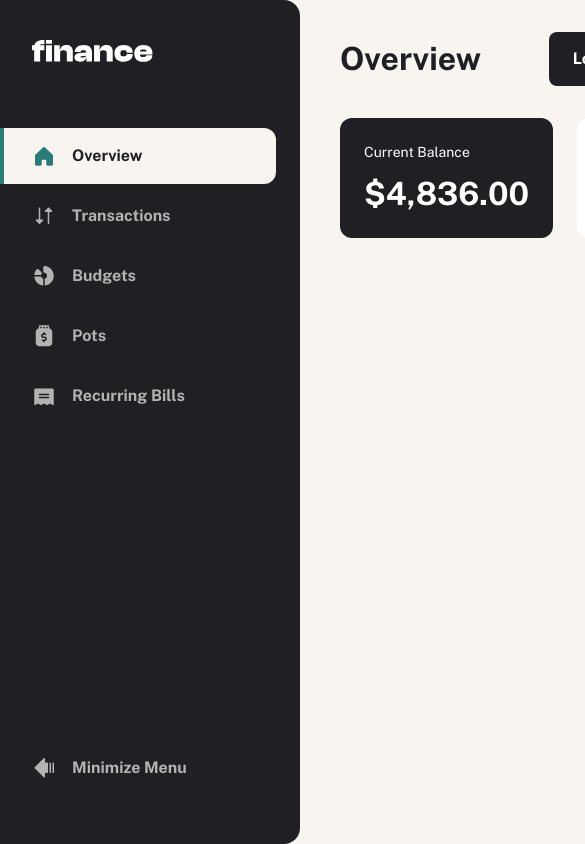
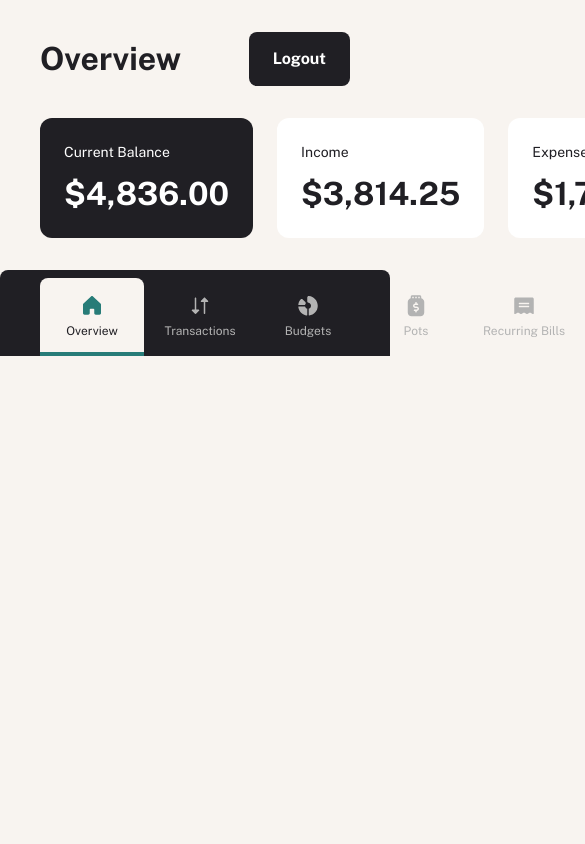
Before and after one commit to LukaG95/finance, a Next.js app: page / in a window 390 px wide. Shown: the top 844 px of the page, 585 px wide, since content can reach past the window. Built offline with nearby package versions, Linux system fonts and the light colour scheme.

Commit message:
full responsive sidebar

```diff
--- a/app/(dashboard)/layout.tsx
+++ b/app/(dashboard)/layout.tsx
@@ -2,9 +2,9 @@ import Sidebar from "@/components/layout/Sidebar";
 
 export default function MainLayout({ children }: { children: React.ReactNode }) {
   return (
-    <>
+    <main className="flex flex-col-reverse justify-end lg:flex-row h-full">
       <Sidebar />
-      <main className="w-full">{children}</main>
-    </>
+      <div className="w-full">{children}</div>
+    </main>
   );
 }
--- a/app/layout.tsx
+++ b/app/layout.tsx
@@ -11,7 +11,7 @@ export default function RootLayout({
       <head>
         <link rel="icon" type="image/png" sizes="32x32" href="/images/favicon-32x32.png"></link>
       </head>
-      <body className='flex bg-beige-100 h-full'>
+      <body className='bg-beige-100 h-full'>
         {children}
       </body>
     </html>
--- a/app/styles/variables.css
+++ b/app/styles/variables.css
@@ -46,9 +46,11 @@
   --spacing-150: 12px;
   --spacing-100: 8px;
   --spacing-50: 4px;
+
+  --breakpoint-lg: 1060px;
 }
 
-@layer utilities {
+@layer base {
   .text-preset-1 {
     font-size: 32px;
     line-height: 120%;
--- a/components/layout/Sidebar.tsx
+++ b/components/layout/Sidebar.tsx
@@ -1,24 +1,29 @@
 'use client';
 
 import Image from 'next/image';
-import { useState } from 'react';
+import { useState, useEffect } from 'react';
 import SidebarButton from '../ui/SidebarButton';
 import { usePathname } from 'next/navigation';
 import { useRouter } from 'next/navigation';
 import { sidebarLinks, minimizeMenuLink } from '@/lib/constants';
 import Link from 'next/link';
+import useWindowDimensions from 'hooks/useWindowDimentions';
 
 export default function Sidebar() {
   const [collapsed, setCollapsed] = useState(false);
   const pathname = usePathname();
   const router = useRouter();
+  const { s_width } = useWindowDimensions();
 
   return (
     <aside
-      className={`text-preset-3 flex flex-col justify-between gap-300 pb-300 h-full bg-grey-900 rounded-r-[16px] transition-all duration-300 shrink-0 ${
-        collapsed ? 'w-[88px]' : 'w-[300px]'
-      }`}
+      className={`
+        text-preset-3 flex flex-col justify-between gap-300 pt-100 lg:pb-300 lg:pt-0 px-500 lg:px-0
+        bg-grey-900 rounded-t-[8px] lg:rounded-t-none lg:rounded-r-[16px] transition-all duration-300 shrink-0
+        ${collapsed ? 'lg:w-[88px]' : 'lg:w-[300px]'} w-full
+      `}
     >
+      {s_width > 1060 && (
         <div className="relative px-400 py-500 mb-300">
           <Image
             src="/images/logo-large.svg"
@@ -41,8 +46,9 @@ export default function Sidebar() {
             }`}
           />
         </div>
+      )}
 
-      <div className={`rounded-r-[12px] h-full flex flex-col gap-[4px] transition-padding duration-300 ${collapsed ? 'pr-100' : 'pr-300'}`}>
+      <div className={`rounded-r-[12px] h-full flex flex-row justify-between lg:justify-normal gap-[4px] transition-padding duration-300 ${collapsed ? 'pr-100' : 'pr-300'} lg:flex-col`}>
         {sidebarLinks.map((link) => (
           <Link href={link.href} key={link.href}>
             <SidebarButton
@@ -50,24 +56,25 @@ export default function Sidebar() {
               height={link.height}
               iconPath={link.iconPath}
               text={link.text}
-              showText={!collapsed}
+              showText={!collapsed || s_width < 1060}
               active={pathname === link.href}
             />
           </Link>
         ))}
       </div>
 
+      {s_width > 1060 && (
         <SidebarButton
           width={minimizeMenuLink.width}
           height={minimizeMenuLink.height}
           iconPath={minimizeMenuLink.iconPath}
           text="Minimize Menu"
-        showText={!collapsed}
+          showText={!collapsed || s_width < 1060}
           onClick={() => setCollapsed(!collapsed)}
           imageClassName={collapsed ? 'rotate-180' : 'rotate-0'}
           extraMargin={'mb-300'}
         />
-
+      )}
     </aside>
   );
 }
--- a/components/ui/SidebarButton.tsx
+++ b/components/ui/SidebarButton.tsx
@@ -1,4 +1,7 @@
 'use client';
+
+import useWindowDimensions from 'hooks/useWindowDimentions';
+
 
 type SidebarButtonProps = {
   height: string;
@@ -24,23 +27,28 @@ export default function SidebarButton({
   extraMargin = '',
   active = false
 }: SidebarButtonProps) {
+  const { s_width } = useWindowDimensions();
+  return (
+    <button
+      onClick={onClick}
+      className={`
+        relative group py-200 transition-colors duration-300 cursor-pointer lg:w-full w-[104px] lg:px-400 lg:rounded-r-[12px] rounded-t-[8px]  overflow-hidden
+        ${active ? 'bg-beige-100' : ''}
+        ${extraMargin}
 
-  return (
-    <div
-      onClick={onClick}
-      className={`relative group px-400 py-200 ${active && "bg-beige-100"} transition-colors duration-300 cursor-pointer ${extraMargin} rounded-r-[12px]`}
+      `}
     >
       {
         <div
           className={`
-            absolute h-full w-50 bg-green top-0 left-0
+            absolute h-50 w-full bg-green bottom-0 left-0 lg:w-50 lg:h-full
             transition-opacity duration-300
             ${active ? 'opacity-100' : 'opacity-0'}
           `}
         ></div>
       }
-      <button className="relative flex transition-all duration-300 cursor-pointer">
-        <div className="w-[24px] h-[24px] flex items-center justify-center shrink-0">
+      <div className="relative flex flex-col transition-all duration-300 cursor-pointer lg:flex-row m-auto">
+        <div className="w-[24px] h-[24px] flex items-center self-center justify-center shrink-0">
           <svg
             style={{width: width, height: height}}
             className={`${active ? 'text-green' : 'text-grey-300 group-hover:text-grey-100'} transition-transform duration-300 ${imageClassName}`}
@@ -53,7 +61,8 @@ export default function SidebarButton({
         {text && (
           <span
             className={`
-              transition-opacity duration-300 ml-200 whitespace-nowrap
+              transition-opacity duration-300 mt-[4px] lg:mt-0 lg:ml-200 whitespace-nowrap
+              ${s_width < 1060 ? 'text-preset-5' : 'text-preset-3'}
               ${showText ? 'opacity-100' : 'opacity-0'}
               text-grey-300 ${active ? 'text-grey-900' : 'group-hover:text-grey-100'}
             `}
@@ -61,7 +70,7 @@ export default function SidebarButton({
             {text}
           </span>
         )}
-      </button>
-    </div>
+      </div>
+    </button>
   );
 }
--- /dev/null
+++ b/hooks/useWindowDimentions.ts
@@ -0,0 +1,33 @@
+import { useState, useEffect } from 'react';
+
+const useWindowDimensions = () => {
+  const [windowDimensions, setWindowDimensions] = useState({
+    s_width: 0,
+    s_height: 0,
+  });
+
+  useEffect(() => {
+    const handleResize = () => {
+      setWindowDimensions({
+        s_width: window.innerWidth,
+        s_height: window.innerHeight,
+      });
+    };
+
+    if (typeof window !== 'undefined') {
+      // Set initial values
+      handleResize();
+      window.addEventListener('resize', handleResize);
+    }
+
+    return () => {
+      if (typeof window !== 'undefined') {
+        window.removeEventListener('resize', handleResize);
+      }
+    };
+  }, []);
+
+  return windowDimensions;
+};
+
+export default useWindowDimensions;
```
Lines whose indentation alone changed are shown as unchanged.
